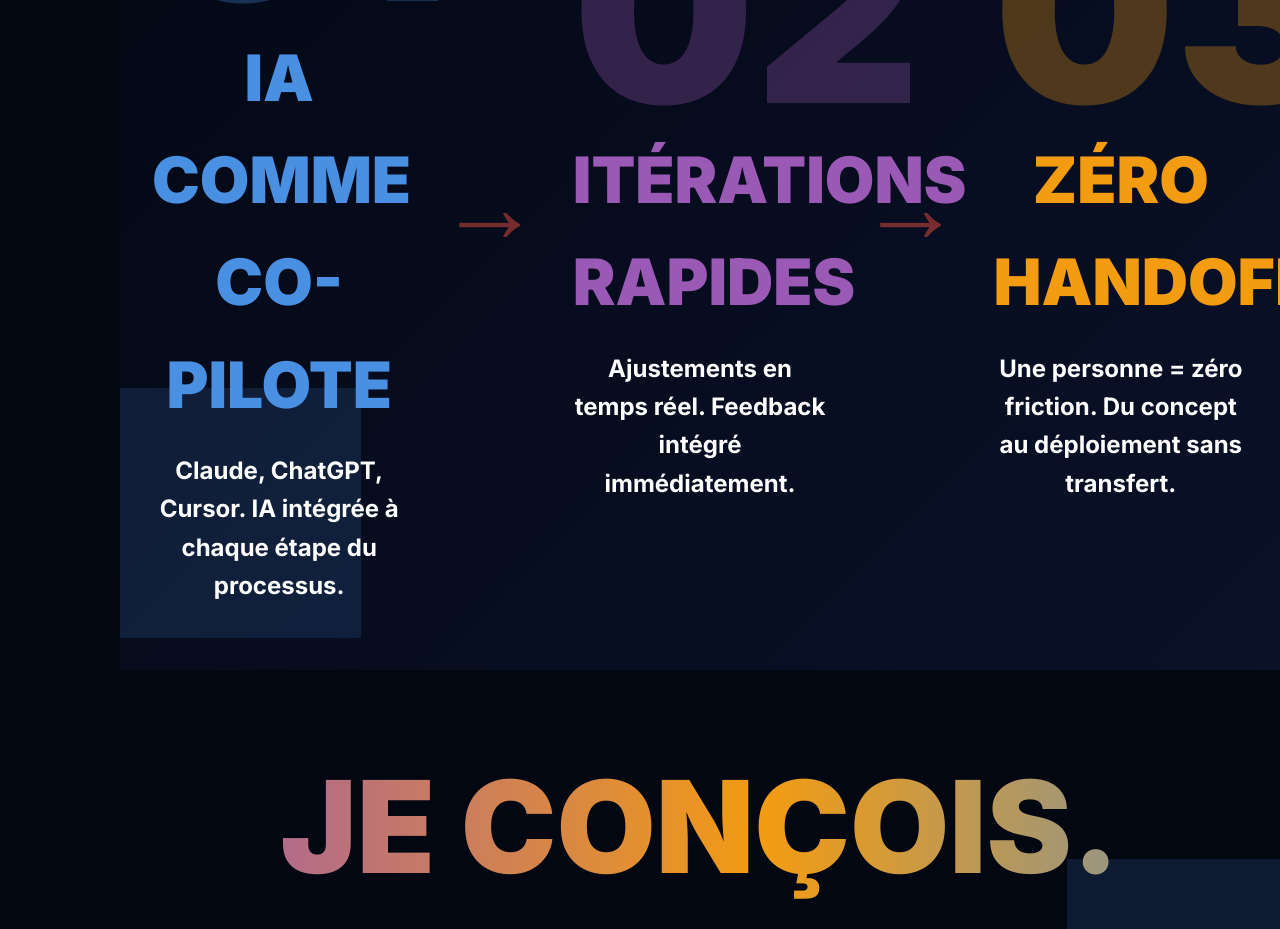
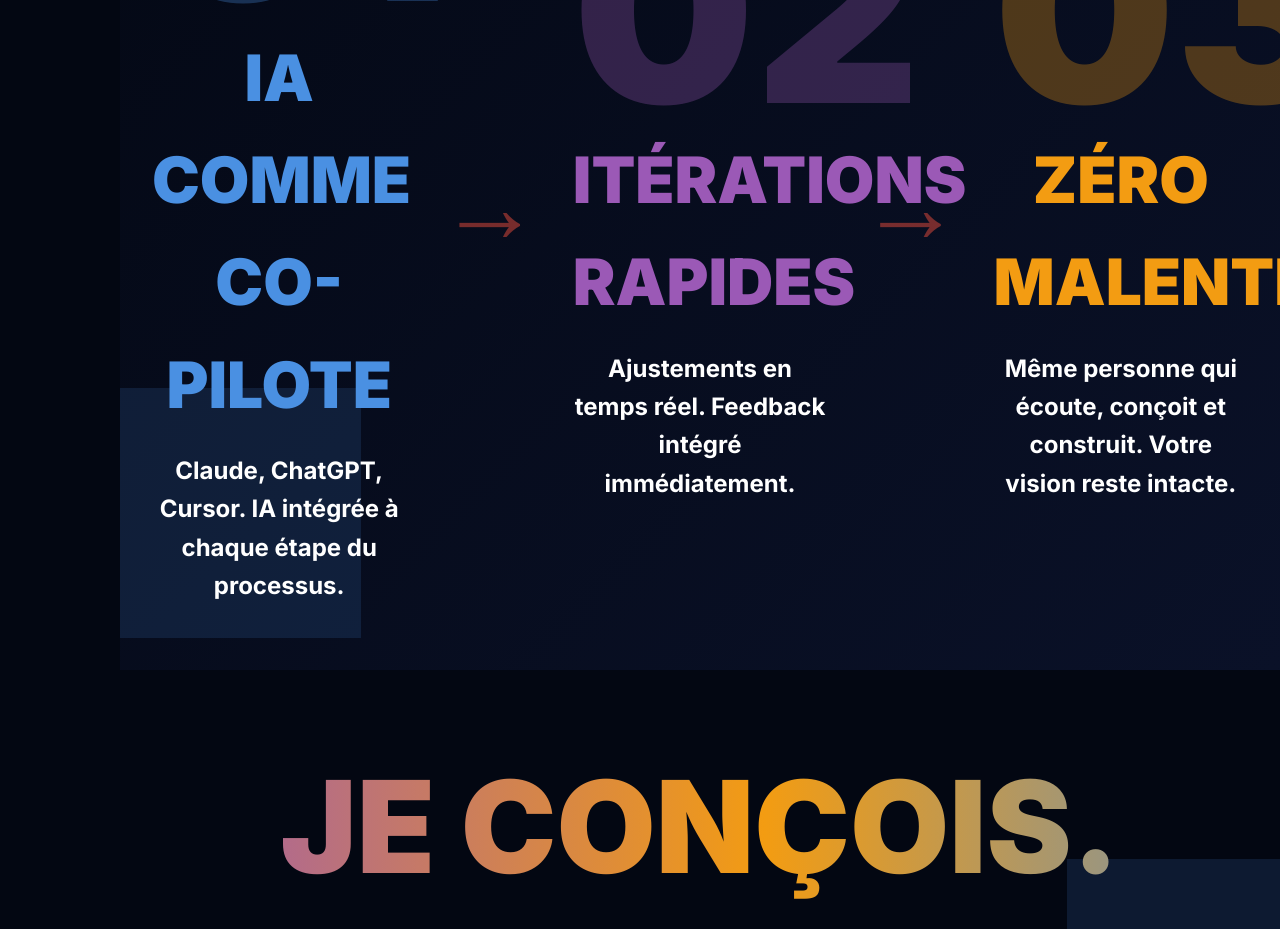
Before and after one commit to pierremichaudpm/studiomicho, a Next.js app: page / in a window 1280 px wide. Shown: the part 6460-7389 px from the top of the page. Built offline with nearby package versions, Linux system fonts and the light colour scheme.

Commit message:
Update Comment section item 03 text
- Change title from 'Zéro handoff' to 'Zéro malentendu'
- Update description to 'Même personne qui écoute, conçoit et construit. Votre vision reste intacte.'
- Also updated HTML version to match React changes

```diff
--- a/components/Comment.tsx
+++ b/components/Comment.tsx
@@ -232,7 +232,7 @@ const Comment: React.FC = () => {
                 color: "#F39C12",
               }}
             >
-              Zéro handoff
+              Zéro malentendu
             </div>
             <div
               className="flow-desc"
@@ -242,8 +242,8 @@ const Comment: React.FC = () => {
                 fontWeight: 600,
               }}
             >
-              Une personne = zéro friction. Du concept au déploiement sans
-              transfert.
+              Même personne qui écoute, conçoit et construit. Votre vision reste
+              intacte.
             </div>
           </div>
         </div>
```
